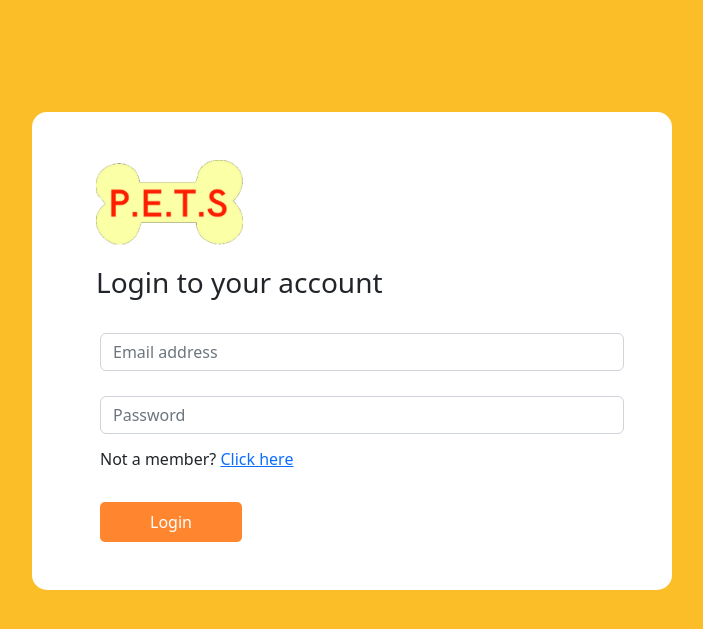
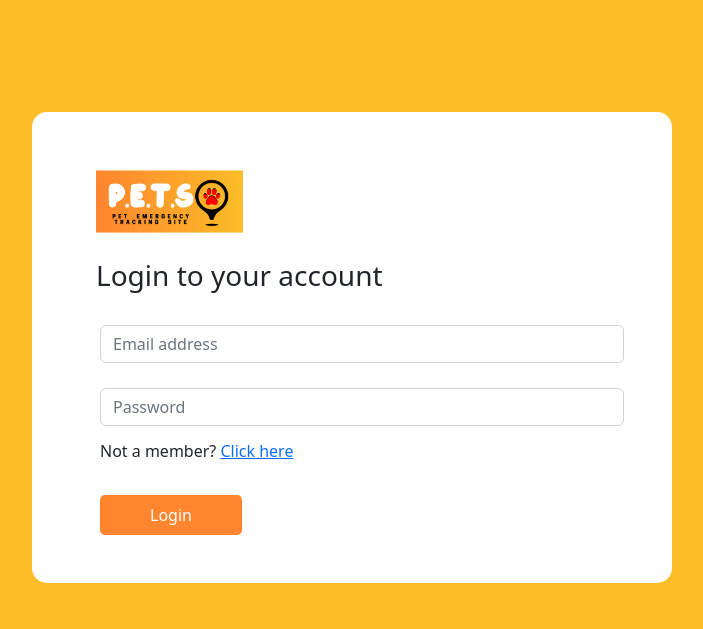
Before and after one commit to Ferjade/PETS, a PHP site: page /login.php in a window 1280 px wide. Shown: the top 629 px of the page, without its empty margins (288-991 px from the left). Run offline with PHP 8.4, Linux system fonts and the light colour scheme.

Commit message:
Update image in login and reg forms

```diff
--- a/login.php
+++ b/login.php
@@ -13,7 +13,7 @@
 <body>
     <div class="box">
         <div class="box-content">
-            <img src="pets.png" class="image">
+            <img src="images/pets-banner.png" class="image">
             <h3 style="padding: 1rem 1rem 0 1rem;">Login to your account</h3>
             <form class="row g-6" action="">
                 <div class="col-md-12 form">
--- a/registration.php
+++ b/registration.php
@@ -13,7 +13,7 @@
 <body>
     <div class="box">
         <div class="box-content">
-            <img src="pets.png" class="image">
+            <img src="images/pets-banner.png" class="image">
             <h3 style="padding: 1rem 1rem 0 1rem;">Register for a free account</h3>
             <form class="row g-6" action="">
                 <div class="col-md-6 form" >
```
Also changed, not shown: images/pets-banner.png (added), pets.png (deleted).
